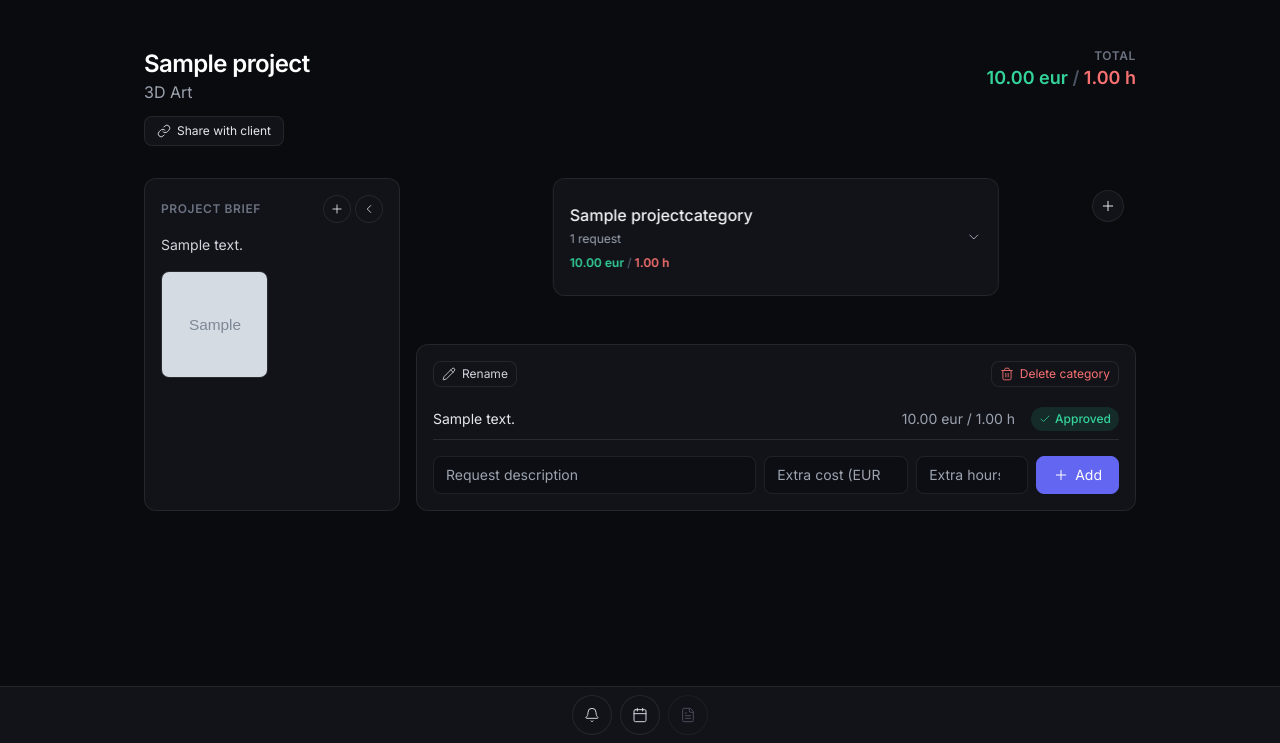
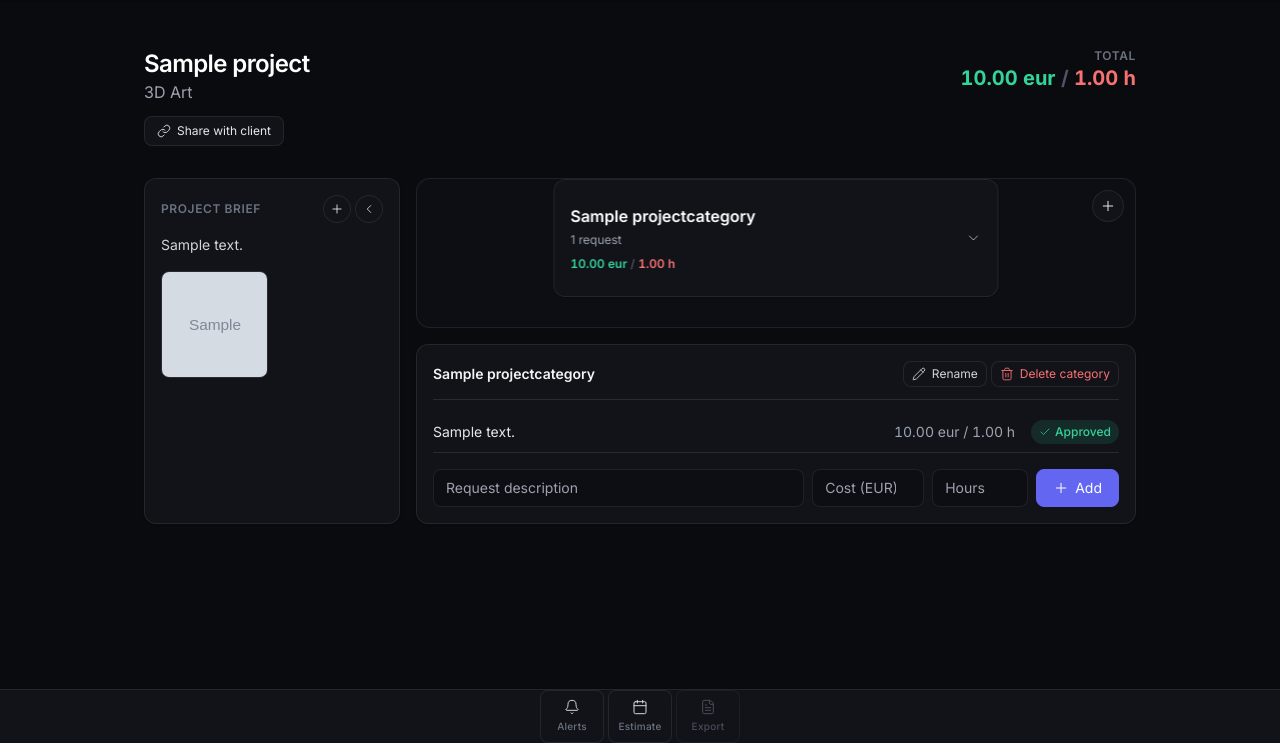
Before and after one commit to Aszariel1/ScopeCreep, a Django app: page /artist/00000000-0000-0000-0000-000000000001/ in a window 1280 px wide. Shown: the part 57-800 px from the top of the page. Run offline with Django 5.2, Linux system fonts and the light colour scheme; tables that the repository leaves empty hold one stand-in row (values such as "Sample post"); grey boxes marked "Sample" are stand-in pictures; some libraries are stand-ins or nearby versions.

Commit message:
Polish fintech UI: fix layout bugs, tighten hierarchy, restyle bottom bar
- Fix truncated Extra cost (EUR) / Extra hours input placeholders by
  shortening labels and resizing fields; fix leftover Romanian Ore
  placeholder in the request status edit form
- Add tabular-nums (.num) styling to all money/hours figures for a
  steadier, more scannable fintech look; give the project TOTAL more
  visual weight
- Add subtle shadow to .card and a bordered/filled frame around the
  category swipe stack so it reads as a contained UI region instead of
  cards floating over empty space
- Surface the category name as a heading inside its expanded request
  panel, both artist workspace and client view, so it is identifiable
  without checking the collapsed stack card
- Redesign bottom bar buttons from bare icon circles into icon+label
  tab-bar style buttons, Alerts / Estimate / Export, for clearer affordance
- Swap the HTML-entity chevron in home.js for an SVG icon consistent
  with the rest of the icon system

```diff
--- a/static/css/base.css
+++ b/static/css/base.css
@@ -20,6 +20,12 @@ body {
 .card {
     background: var(--surface);
     border: 1px solid var(--border);
+    box-shadow: 0 1px 2px rgba(0, 0, 0, 0.24);
+}
+
+.num {
+    font-variant-numeric: tabular-nums;
+    font-feature-settings: "tnum";
 }
 
 .field {
--- a/static/css/workspace.css
+++ b/static/css/workspace.css
@@ -2,6 +2,9 @@
     perspective: 1400px;
     touch-action: pan-y;
     padding: 16px;
+    background: var(--surface-2);
+    border: 1px solid var(--border);
+    border-radius: 0.875rem;
 }
 
 .stack-card {
--- a/static/js/home.js
+++ b/static/js/home.js
@@ -8,7 +8,9 @@
     var toggle = document.createElement('button');
     toggle.type = 'button';
     toggle.className = 'w-full flex items-center justify-between px-4 py-3 font-medium text-gray-100';
-    toggle.innerHTML = '<span>Active projects</span><span class="chevron transition-transform text-gray-400">&#9662;</span>';
+    toggle.innerHTML = '<span>Active projects</span><span class="chevron transition-transform text-gray-400">'
+        + '<svg xmlns="http://www.w3.org/2000/svg" viewBox="0 0 24 24" fill="none" stroke="currentColor" stroke-width="1.5" stroke-linecap="round" stroke-linejoin="round" class="w-4 h-4"><path d="m6 9 6 6 6-6"/></svg>'
+        + '</span>';
     container.appendChild(toggle);
 
     var list = document.createElement('div');
--- a/templates/projects/_bottom_bar.html
+++ b/templates/projects/_bottom_bar.html
@@ -1,14 +1,15 @@
 {% load static %}
 <div class="fixed bottom-0 left-0 right-0 z-40 card !rounded-none !border-x-0 !border-b-0">
-    <div class="max-w-5xl mx-auto px-4 py-2 flex items-center justify-center gap-2">
+    <div class="max-w-5xl mx-auto px-4 flex items-center justify-center gap-1">
         <div class="relative">
-            <button type="button" id="notif-toggle" class="btn w-10 h-10 rounded-full flex items-center justify-center text-gray-300 relative" title="Notifications">
+            <button type="button" id="notif-toggle" class="btn w-16 py-2 rounded-lg flex flex-col items-center justify-center gap-1 text-gray-300 relative" title="Notifications">
                 {% include "icons/bell.html" with cls="w-4 h-4" %}
+                <span class="text-[10px] font-medium tracking-wide text-gray-500">Alerts</span>
                 {% if project.pending_count > 0 %}
-                <span class="absolute -top-0.5 -right-0.5 bg-accent text-white text-[10px] leading-none rounded-full min-w-[16px] h-4 px-1 flex items-center justify-center">{{ project.pending_count }}</span>
+                <span class="num absolute top-1 right-3 bg-accent text-white text-[10px] leading-none rounded-full min-w-[16px] h-4 px-1 flex items-center justify-center">{{ project.pending_count }}</span>
                 {% endif %}
             </button>
-            <div id="notif-panel" class="hidden absolute bottom-full right-0 mb-2 card rounded-lg p-3 w-56 max-w-[90vw] text-sm text-gray-200">
+            <div id="notif-panel" class="hidden absolute bottom-full left-1/2 -translate-x-1/2 mb-2 card rounded-lg p-3 w-56 max-w-[90vw] text-sm text-gray-200">
                 <p class="text-xs font-semibold text-gray-500 tracking-wider mb-2">NOTIFICATIONS</p>
                 {% if project.pending_count > 0 %}
                     {% if project.pending_count == 1 %}
@@ -23,10 +24,11 @@
         </div>
 
         <div class="relative">
-            <button type="button" id="calendar-toggle" class="btn w-10 h-10 rounded-full flex items-center justify-center text-gray-300" title="Completion estimate">
+            <button type="button" id="calendar-toggle" class="btn w-16 py-2 rounded-lg flex flex-col items-center justify-center gap-1 text-gray-300" title="Completion estimate">
                 {% include "icons/calendar.html" with cls="w-4 h-4" %}
+                <span class="text-[10px] font-medium tracking-wide text-gray-500">Estimate</span>
             </button>
-            <div id="calendar-panel" class="hidden absolute bottom-full right-0 mb-2 card rounded-lg p-3 w-56 max-w-[90vw] text-sm text-gray-200">
+            <div id="calendar-panel" class="hidden absolute bottom-full left-1/2 -translate-x-1/2 mb-2 card rounded-lg p-3 w-56 max-w-[90vw] text-sm text-gray-200">
                 <p class="text-xs font-semibold text-gray-500 tracking-wider mb-2">COMPLETION ESTIMATE</p>
                 {% if is_artist %}
                 <form method="post" action="{% url 'projects:set_estimated_date' project.token_artist %}" class="flex gap-2">
@@ -44,8 +46,9 @@
             </div>
         </div>
 
-        <button type="button" class="btn w-10 h-10 rounded-full flex items-center justify-center text-gray-500 opacity-60 disabled:cursor-not-allowed" title="Export PDF (coming soon)" disabled>
+        <button type="button" class="btn w-16 py-2 rounded-lg flex flex-col items-center justify-center gap-1 text-gray-500 opacity-60 disabled:cursor-not-allowed" title="Export PDF (coming soon)" disabled>
             {% include "icons/file-text.html" with cls="w-4 h-4" %}
+            <span class="text-[10px] font-medium tracking-wide">Export</span>
         </button>
     </div>
 </div>
--- a/templates/projects/workspace.html
+++ b/templates/projects/workspace.html
@@ -18,7 +18,7 @@
         </div>
         <div class="text-right shrink-0">
             <p class="text-xs font-semibold text-gray-500 tracking-wider">TOTAL</p>
-            <p class="font-semibold text-lg"><span class="text-emerald-400">{{ project.price }} eur</span> <span class="text-gray-600">/</span> <span class="text-red-400">{{ project.hours }} h</span></p>
+            <p class="num font-bold text-xl"><span class="text-emerald-400">{{ project.price }} eur</span> <span class="text-gray-600">/</span> <span class="text-red-400">{{ project.hours }} h</span></p>
         </div>
     </div>
 
@@ -73,9 +73,9 @@
                 {% for category in project.categories.all %}
                 <button type="button" class="stack-card category-card card rounded-xl px-4 py-6 text-left flex items-center justify-between" data-category-id="{{ category.id }}" data-index="{{ forloop.counter0 }}">
                     <span>
-                        <span class="font-medium text-gray-100">{{ category.category_name }}</span>
+                        <span class="font-semibold text-white">{{ category.category_name }}</span>
                         <span class="block text-xs text-gray-400 mt-1">{{ category.change_requests.count }} request{{ category.change_requests.count|pluralize }}</span>
-                        <span class="block text-xs font-semibold mt-2"><span class="text-emerald-400">{{ category.approved_cost }} eur</span> <span class="text-gray-600">/</span> <span class="text-red-400">{{ category.approved_hours }} h</span></span>
+                        <span class="num block text-xs font-semibold mt-2"><span class="text-emerald-400">{{ category.approved_cost }} eur</span> <span class="text-gray-600">/</span> <span class="text-red-400">{{ category.approved_hours }} h</span></span>
                     </span>
                     <span class="category-chevron text-gray-400 transition-transform inline-flex">{% include "icons/chevron-down.html" with cls="w-4 h-4" %}</span>
                 </button>
@@ -85,10 +85,12 @@
             {% for category in project.categories.all %}
             <div class="category-log-panel{% if not forloop.first %} hidden{% endif %}" data-category-id="{{ category.id }}">
                 <div class="category-log card rounded-xl p-4">
-                    <div class="flex items-center justify-between gap-2 mb-3">
+                    <div class="flex items-center justify-between gap-2 mb-3 pb-3 border-b border-white/10">
+                        <h2 class="text-sm font-semibold text-gray-100 truncate">{{ category.category_name }}</h2>
+                        <div class="flex items-center gap-1 shrink-0">
                             <div class="category-rename-wrap relative">
                                 <button type="button" class="category-rename-toggle btn text-xs px-2 py-1 rounded-lg text-gray-300 inline-flex items-center gap-1.5">{% include "icons/pencil.html" with cls="w-3.5 h-3.5" %}Rename</button>
-                            <form method="post" action="{% url 'projects:rename_category' project.token_artist category.id %}" class="category-rename-form hidden absolute left-0 top-full mt-1 z-10 card rounded-lg p-2 flex gap-2 w-56 max-w-[90vw]">
+                                <form method="post" action="{% url 'projects:rename_category' project.token_artist category.id %}" class="category-rename-form hidden absolute right-0 top-full mt-1 z-10 card rounded-lg p-2 flex gap-2 w-56 max-w-[90vw]">
                                     {% csrf_token %}
                                     <input type="text" name="category_name" value="{{ category.category_name }}" required class="field rounded-lg px-2 py-1 text-xs text-gray-100 flex-1">
                                     <button type="submit" class="btn-primary rounded-lg px-2 py-1 text-xs inline-flex items-center gap-1 shrink-0">{% include "icons/check.html" with cls="w-3 h-3" %}Save</button>
@@ -99,11 +101,12 @@
                                 <button type="submit" class="btn text-xs px-2 py-1 rounded-lg text-red-400 inline-flex items-center gap-1.5">{% include "icons/trash.html" with cls="w-3.5 h-3.5" %}Delete category</button>
                             </form>
                         </div>
+                    </div>
 
                     {% for change_request in category.change_requests.all %}
                     <div class="flex flex-wrap items-center justify-between border-b border-white/10 last:border-0 py-2 text-sm gap-2 sm:gap-4">
                         <span class="flex-1 text-gray-200">{{ change_request.description }}</span>
-                        <span class="text-gray-400 whitespace-nowrap">{{ change_request.extra_cost }} eur / {{ change_request.extra_hours }} h</span>
+                        <span class="num text-gray-400 whitespace-nowrap">{{ change_request.extra_cost }} eur / {{ change_request.extra_hours }} h</span>
                         <div class="status-wrap relative whitespace-nowrap">
                             <button type="button" class="status-toggle status-badge status-{{ change_request.status }} text-xs px-2 py-1 rounded-full font-medium inline-flex items-center gap-1">
                                 {% if change_request.status == 'pending' %}{% include "icons/clock.html" with cls="w-3 h-3" %}
@@ -116,7 +119,7 @@
                                 {% csrf_token %}
                                 <div class="flex gap-2">
                                     <input type="number" name="extra_cost" value="{{ change_request.extra_cost }}" step="0.01" min="0" placeholder="Cost" class="field rounded-lg px-2 py-1 text-xs text-gray-100 w-1/2">
-                                    <input type="number" name="extra_hours" value="{{ change_request.extra_hours }}" step="0.01" min="0" placeholder="Ore" class="field rounded-lg px-2 py-1 text-xs text-gray-100 w-1/2">
+                                    <input type="number" name="extra_hours" value="{{ change_request.extra_hours }}" step="0.01" min="0" placeholder="Hours" class="field rounded-lg px-2 py-1 text-xs text-gray-100 w-1/2">
                                 </div>
                                 <div class="flex flex-col gap-1">
                                     <button type="submit" name="status" value="approved" class="btn rounded-lg px-2 py-1.5 text-xs text-emerald-400 inline-flex items-center justify-center gap-1.5">{% include "icons/check.html" with cls="w-3.5 h-3.5" %}Approve</button>
@@ -133,8 +136,8 @@
                     <form method="post" action="{% url 'projects:add_change_request' project.token_artist category.id %}" class="flex flex-wrap gap-2 mt-4">
                         {% csrf_token %}
                         <input type="text" name="description" placeholder="Request description" required class="field rounded-lg px-3 py-2 text-sm text-gray-100 flex-1 min-w-[140px]">
-                        <input type="number" name="extra_cost" placeholder="Extra cost (EUR)" step="0.01" min="0" class="field rounded-lg px-3 py-2 text-sm text-gray-100 w-36">
-                        <input type="number" name="extra_hours" placeholder="Extra hours" step="0.01" min="0" class="field rounded-lg px-3 py-2 text-sm text-gray-100 w-28">
+                        <input type="number" name="extra_cost" placeholder="Cost (EUR)" step="0.01" min="0" class="field rounded-lg px-3 py-2 text-sm text-gray-100 w-28">
+                        <input type="number" name="extra_hours" placeholder="Hours" step="0.01" min="0" class="field rounded-lg px-3 py-2 text-sm text-gray-100 w-24">
                         <button type="submit" class="btn-primary rounded-lg px-4 py-2 text-sm inline-flex items-center gap-1.5">{% include "icons/plus.html" with cls="w-4 h-4" %}Add</button>
                     </form>
                 </div>
```
Also changed, not shown: templates/projects/client_view.html (+5 -4 lines). Lines whose indentation alone changed are shown as unchanged.
